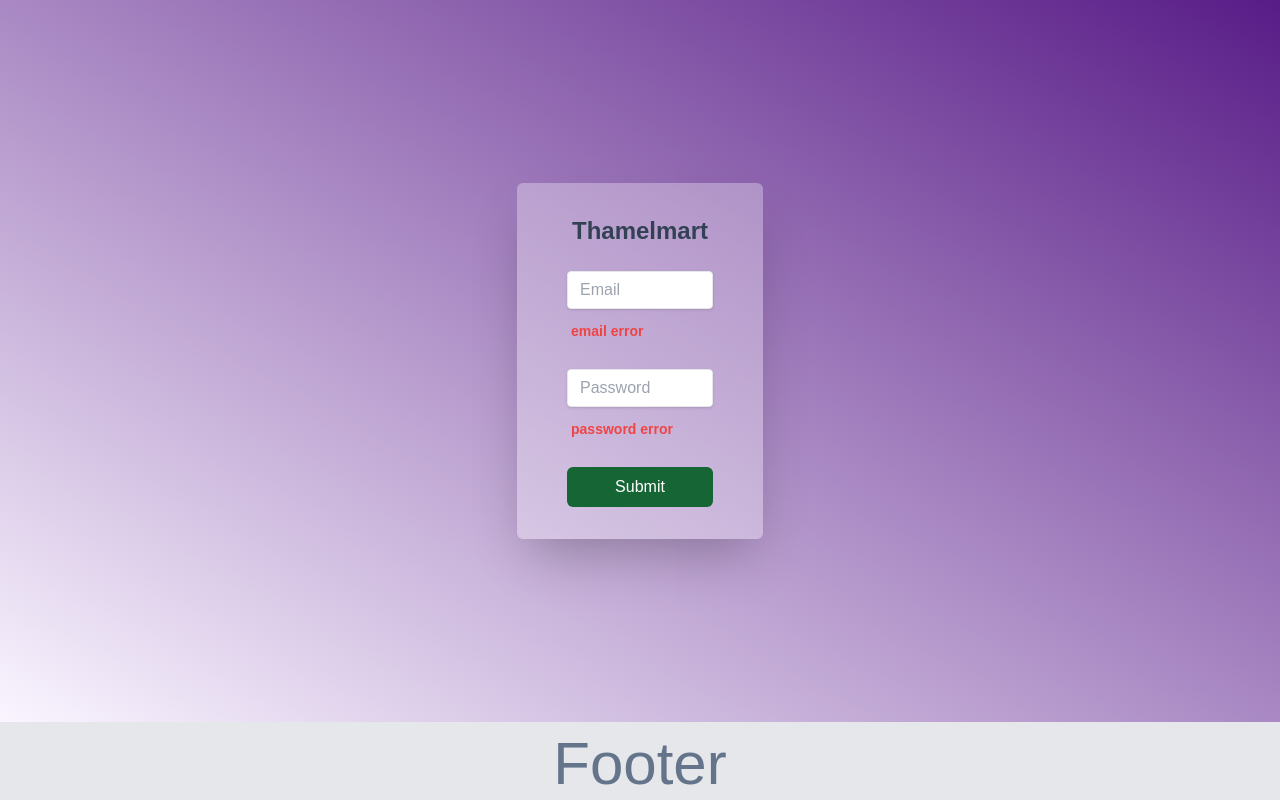
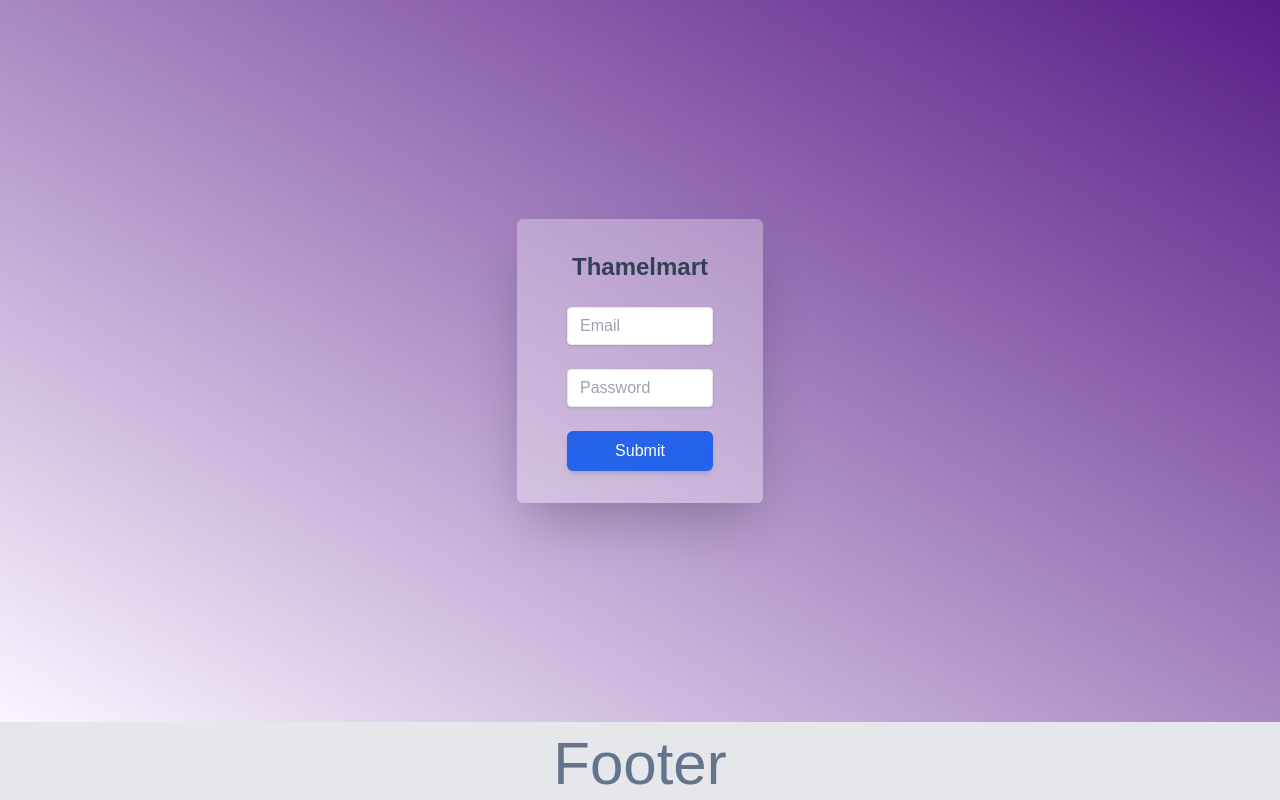
Before and after one commit to susantp/thamelui, a Next.js app: page / in a window 1280 px wide. Built offline with nearby package versions, Linux system fonts and the light colour scheme.

Commit message:
authentication wip

```diff
--- a/hooks/login/useLoginActions.js
+++ b/hooks/login/useLoginActions.js
@@ -1,10 +1,41 @@
-import {useState} from "react";
+import {useRef, useState} from "react";
 
 export default function useLoginActions() {
-    const [errors, setErrors] = useState({status: true, loginEmailInputMsg: 'email error', loginPasswordMsg: 'password error'})
+    const loginFormRef = useRef('');
+    const [emailError, setEmailError] = useState('')
+    const [passwordError, setPasswordError] = useState('')
+    const [submit, setSubmit] = useState(false)
 
+    const handleSubmit = (e) => {
+        e.preventDefault()
+        setSubmit(true)
+        const {email, password} = loginFormRef.current
+        validate(email, password)
+        console.log('Submitting')
+        setTimeout(() => {
+            setSubmit(false)
+        }, 3000)
+    }
+    const handleEmailFocus = () => {
+        setEmailError('')
+    }
+    const handlePasswordFocus = () => {
+        setPasswordError('')
+    }
+
+    const validate = (email, password) => {
+        const regexEmail = /^\w+([\.-]?\w+)*@\w+([\.-]?\w+)*(\.\w{2,3})+$/;
+        !email.value.match(regexEmail) && setEmailError('invalid email.')
+        password.value.length < 8 && password.value === '' && setPasswordError('minimum 8 character')
+    }
     return {
-        errors,
+        loginFormRef,
+        emailError,
+        passwordError,
+        submit,
+        handleEmailFocus,
+        handlePasswordFocus,
+        handleSubmit,
     }
 
 }
--- a/hooks/products/useTailwindClasses.jsx
+++ b/hooks/products/useTailwindClasses.jsx
@@ -16,8 +16,8 @@ export default function useTailwindClasses() {
         file:cursor
     `,
         formGroup: `grid grid-cols-1 pt-4`,
-        submitBtn:`btn text-md text-white px-4 py-2 rounded-md btn-md bg-green-800 hover:bg-green-600 cursor-pointer cursor:pointer`,
-        inputErrorSpan:`p-1 text-red-500 text-sm font-bold`
+        submitBtn: `btn text-md text-white px-4 py-2 rounded-md btn-md bg-blue-600 hover:bg-blue-800 disabled:bg-green-900  cursor-pointer cursor:pointer shadow-md disabled:shadow-none`,
+        inputErrorSpan: `p-1 text-pink-600 text-sm font-bold`
     }
     return {classes}
 }
--- a/pages/index.jsx
+++ b/pages/index.jsx
@@ -4,12 +4,25 @@ import {useCallback, useEffect, useMemo} from "react";
 
 export default function Index(callback, deps) {
     const {classes} = useTailwindClasses()
-    const {errors} = useLoginActions()
-
+    const {
+        handleEmailFocus,
+        handlePasswordFocus,
+        handleSubmit,
+        submit,
+        loginFormRef,
+        emailError,
+        passwordError,
+    } = useLoginActions()
+    console.group('login error')
+    console.log('email error - ', emailError)
+    console.log('password error - ', passwordError)
+    console.groupEnd()
     return (
         <div className={`flex items-center bg-gray-200  flex-col w-full gap-y-3 h-screen`}>
             {/*form div*/}
-            <div
+            <form
+                onSubmit={handleSubmit}
+                ref={loginFormRef}
                 id={`loginContentWrapper`}
                 className={`flex items-center bg-gradient-to-tr from-purple-50 to-purple-900 p-6 flex-col h-screen basis-11/12 w-full`}>
 
@@ -20,19 +33,34 @@ export default function Index(callback, deps) {
                         <h2 className={`text-2xl font-bold text-slate-700`}>Thamelmart</h2>
                     </div>
                     <div className={`flex flex-col w-64 gap-y-2 sm:w-4/5`} id={`loginEmail`}>
-                        <input id={`emailInput`} className={classes.titleInput} placeholder={`Email`}/>
-                        {errors.status && (<span className={classes.inputErrorSpan}>{errors.loginEmailInputMsg}</span>)}
+                        <input id={`emailInput`}
+                               name={`email`}
+                               type={`text`}
+                               className={classes.titleInput}
+                               placeholder={`Email`}
+                               onFocus={handleEmailFocus}
+                        />
+                        {emailError !== '' && (
+                            <span className={classes.inputErrorSpan}>{emailError}</span>)}
+                    </div>
+                    <div className={`flex flex-col gap-y-2 w-64 sm:w-4/5`} id={`loginPassword`}>
+                        <input id={`passwordInput`}
+                               name={`password`}
+                               className={classes.titleInput}
+                               placeholder={`Password`}
+                               type={`password`}
+                               onFocus={handlePasswordFocus}
+                        />
+                        {passwordError !== '' && (
+                            <span className={classes.inputErrorSpan}>{passwordError}</span>)}
                     </div>
                     <div className={`flex flex-col gap-y-2 w-64 sm:w-4/5`} id={`loginEmail`}>
-                        <input id={`passwordInput`} className={classes.titleInput} placeholder={`Password`}/>
-                        {errors.status && (<span className={classes.inputErrorSpan}>{errors.loginPasswordMsg}</span>)}
-                    </div>
-                    <div className={`flex flex-col gap-y-2 w-64 sm:w-4/5`} id={`loginEmail`}>
-                        <input type={`submit`} value={`Submit`} className={classes.submitBtn}/>
+                        <input type={`submit`} value={submit ? 'Please wait...' : 'Submit'}
+                               className={classes.submitBtn} disabled={submit}/>
                     </div>
                 </div>
 
-            </div>
+            </form>
 
             <div id={`footerWrapper`} className={`h-screen m-auto items-center basis-1/12`}>
                 <div className={`text-6xl text-slate-500`} id={`footerContent`}>Footer</div>
```
